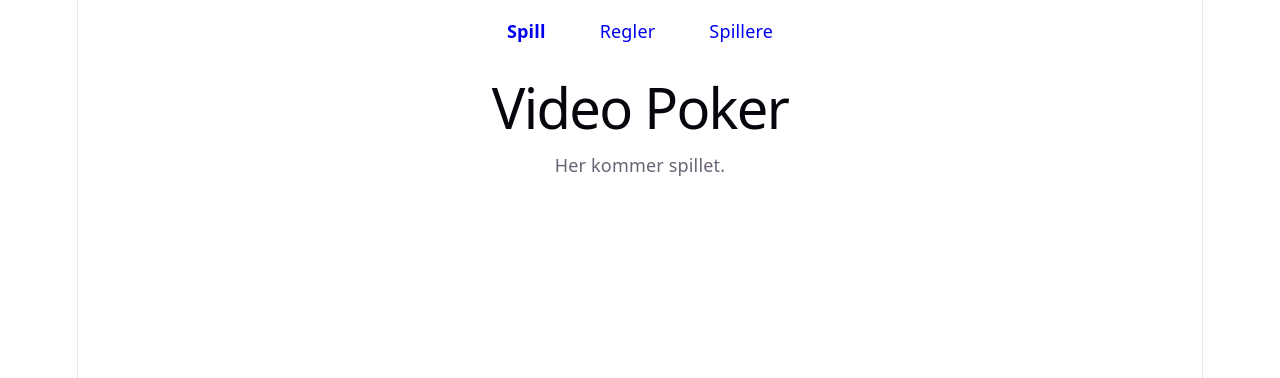
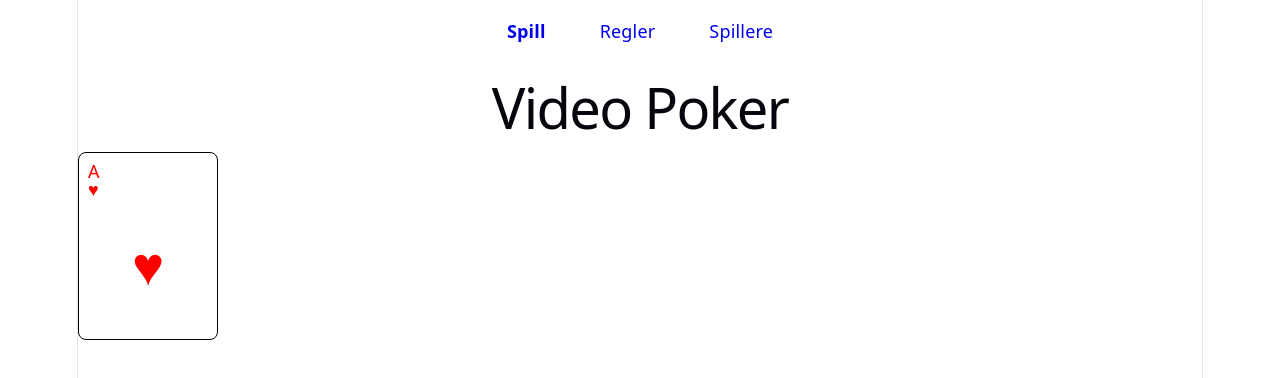
Before and after one commit to vildehf/video-poker, a React (Vite) app: page / in a window 1280 px wide. Shown: the top 378 px of the page. Built offline with nearby package versions, Linux system fonts and the light colour scheme.

Commit message:
feat: add playing card component

```diff
--- /dev/null
+++ b/src/components/Card/Card.module.css
@@ -0,0 +1,33 @@
+.card {
+  display: grid;
+  grid-template-rows: auto 1fr;
+  width: 120px;
+  aspect-ratio: 2.5 / 3.5;
+  border: 1px solid black;
+  border-radius: 8px;
+  padding: 0.5rem;
+  background-color: white;
+
+  &.red {
+    color: red;
+  }
+
+  &.black {
+    color: black;
+  }
+
+  .top {
+    display: grid;
+    justify-items: start;
+
+    span {
+      line-height: 1;
+    }
+  }
+
+  .center {
+    display: grid;
+    place-items: center;
+    font-size: 3rem;
+  }
+}
--- /dev/null
+++ b/src/components/Card/Card.tsx
@@ -0,0 +1,30 @@
+import type { PlayingCard } from "../../types/PlayingCard";
+import styles from "./Card.module.css";
+
+type CardProps = {
+  card: PlayingCard;
+};
+
+export default function Card({ card }: CardProps) {
+  function getSuitSymbol() {
+    if (card.suit === "hearts") return "♥";
+    if (card.suit === "diamonds") return "♦";
+    if (card.suit === "clubs") return "♣";
+    return "♠";
+  }
+
+  const isRed = card.suit === "hearts" || card.suit === "diamonds";
+
+  return (
+    <div className={`${styles.card} ${isRed ? styles.red : styles.black}`}>
+      <div className={styles.top}>
+        <span>{card.value}</span>
+        <span>{getSuitSymbol()}</span>
+      </div>
+
+      <div className={styles.center}>
+        <span>{getSuitSymbol()}</span>
+      </div>
+    </div>
+  );
+}
--- a/src/pages/GamePage.tsx
+++ b/src/pages/GamePage.tsx
@@ -1,8 +1,16 @@
+import Card from "../components/Card/Card";
+import type { PlayingCard } from "../types/PlayingCard";
+
 export default function GamePage() {
+  const testCard: PlayingCard = {
+    suit: "hearts",
+    value: "A",
+  };
+
   return (
     <main>
       <h1>Video Poker</h1>
-      <p>Her kommer spillet.</p>
+      <Card card={testCard} />
     </main>
   );
 }
--- /dev/null
+++ b/src/types/PlayingCard.ts
@@ -0,0 +1,21 @@
+export type Suit = "hearts" | "diamonds" | "clubs" | "spades";
+
+export type CardValue =
+  | "2"
+  | "3"
+  | "4"
+  | "5"
+  | "6"
+  | "7"
+  | "8"
+  | "9"
+  | "10"
+  | "J"
+  | "Q"
+  | "K"
+  | "A";
+
+export type PlayingCard = {
+  suit: Suit;
+  value: CardValue;
+};
```
